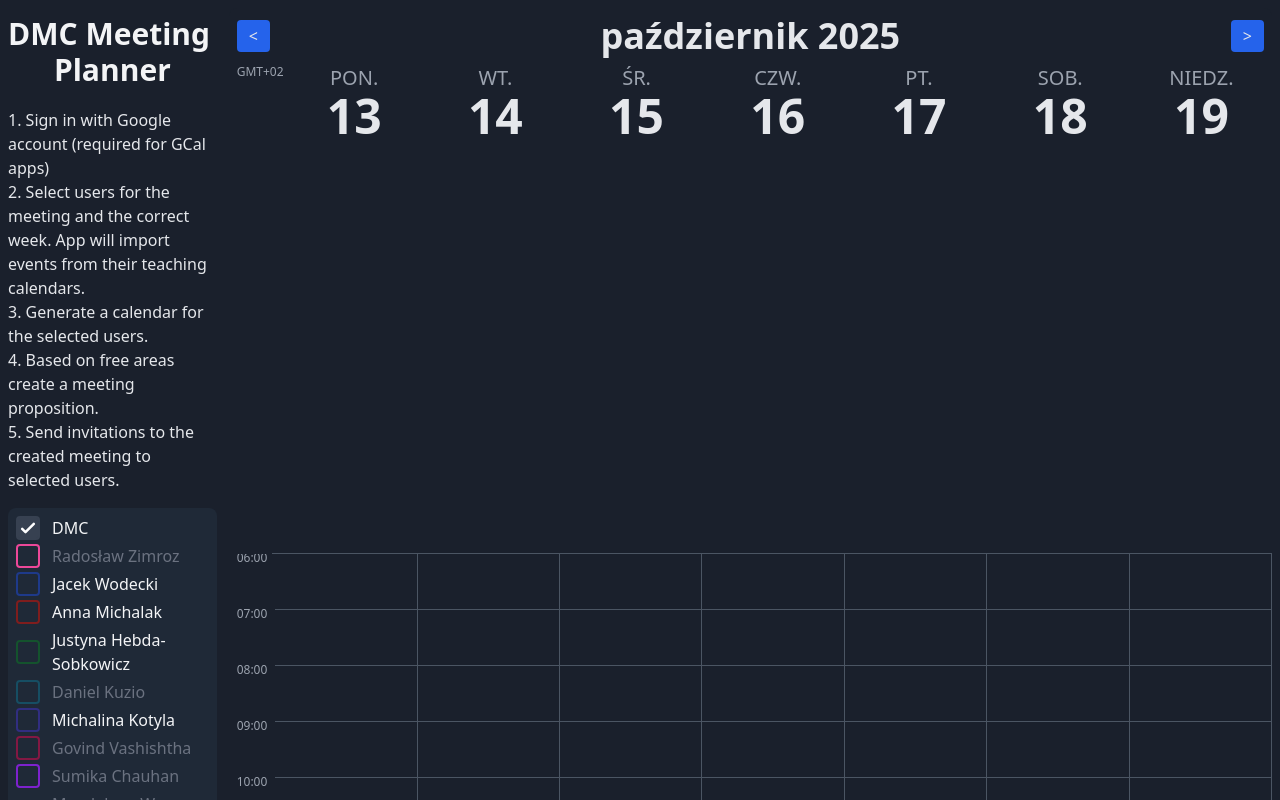
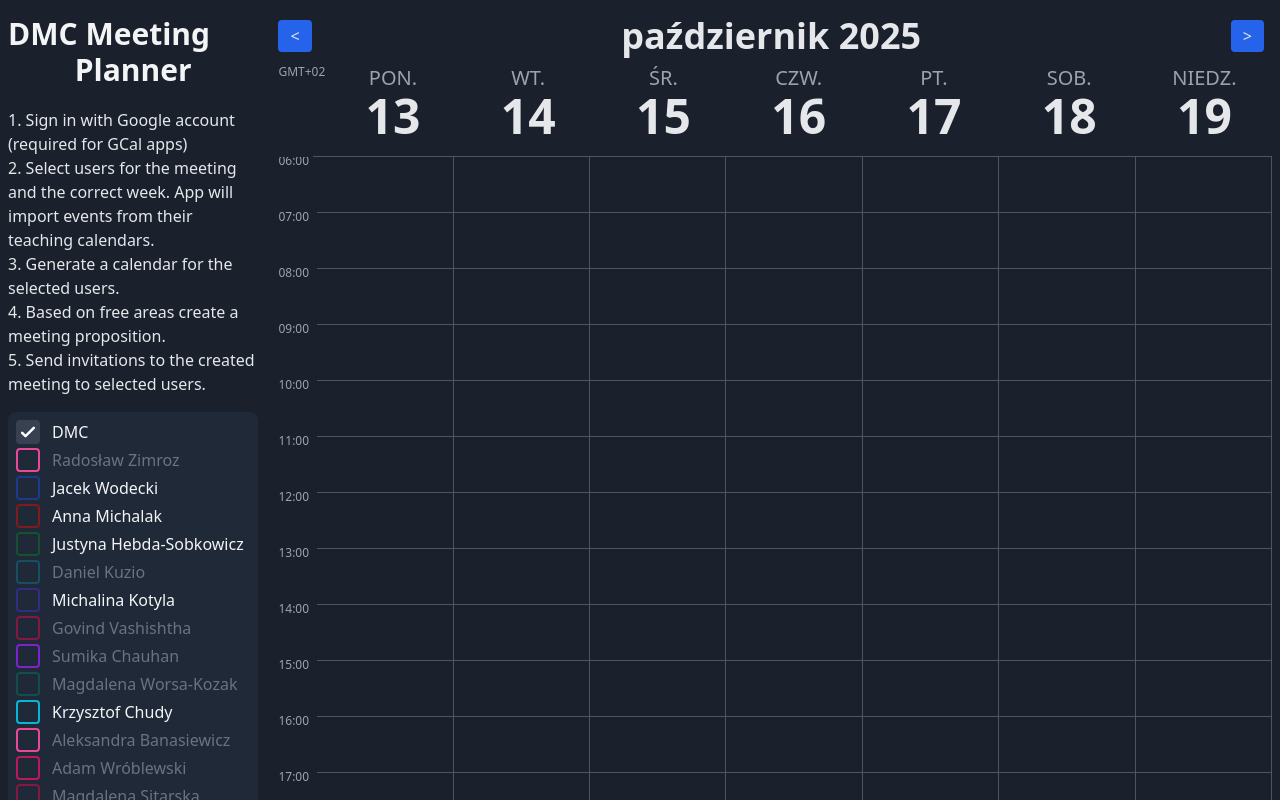
Before and after one commit to Shpaq4Fun/meeting-scheduler, a React (Vite) app: page / in a window 1280 px wide. Shown: the top 800 px of the page. Built offline with nearby package versions, Linux system fonts and the light colour scheme.

Commit message:
layout fix

```diff
--- a/App.tsx
+++ b/App.tsx
@@ -219,7 +219,7 @@ const App: React.FC = () => {
 
         <div className="flex flex-col md:flex-row gap-3 h-full">
           {/* Left Sidebar */}
-          <aside className="w-full md:w-1/6 flex flex-col gap-4">
+          <aside className="w-full md:w-1/5 flex flex-col gap-4">
             <h2 className="text-3xl font-bold mt-2 mb-1 text-gray-100" style={{textAlignLast: 'center'}}>DMC Meeting Planner</h2>
             <p>1. Sign in with Google account (required for GCal apps)</p>
             <p className="-mt-4">2. Select users for the meeting and the correct week. App will import events from their teaching calendars.</p>
@@ -255,7 +255,7 @@ const App: React.FC = () => {
           </aside>
 
           {/* Right Content */}
-          <main className="w-full md:w-5/6 flex-row">
+          <main className="w-full md:w-4/5 flex-row">
             <CalendarView events={events} users={USERS} startDate={currentWeekStartDate} setStartDate={setCurrentWeekStartDate} />
           </main>
         </div>
--- a/components/CalendarView.tsx
+++ b/components/CalendarView.tsx
@@ -237,7 +237,7 @@ export const CalendarView: React.FC<CalendarViewProps> = ({ events, users, start
         </h2>
         <button onClick={() => changeWeek(1)} className="px-3 py-1 bg-blue-600 rounded hover:bg-blue-700">&gt;</button>
       </div>
-      <div className="grid grid-cols-[auto,1fr,1fr,1fr,1fr,1fr,1fr,1fr] flex-grow -mr-2">
+      <div className="grid grid-cols-[auto,1fr,1fr,1fr,1fr,1fr,1fr,1fr] -mr-2">
         {/* Header */}
         <div className="text-xs text-gray-400">GMT+02</div>
         {weekDates.map((date, i) => (
@@ -248,7 +248,7 @@ export const CalendarView: React.FC<CalendarViewProps> = ({ events, users, start
         ))}
         {/* Body */}
         {/* <div className="col-span-1 row-span-1"></div> */}
-        <div className="col-start-2 col-span-7 row-span-1 border-b border-gray-600 -ml-3"></div>
+        <div className="col-start-2 col-span-7 row-span-1 border-b border-gray-600 -ml-3 p-2"></div>
 
         <div className="col-start-1 col-end-9 grid grid-cols-[auto,1fr,1fr,1fr,1fr,1fr,1fr,1fr] relative h-full overflow-y-auto">
           {/* Time Gutter */}
```
